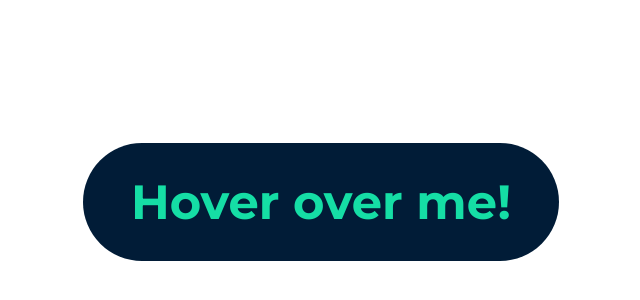
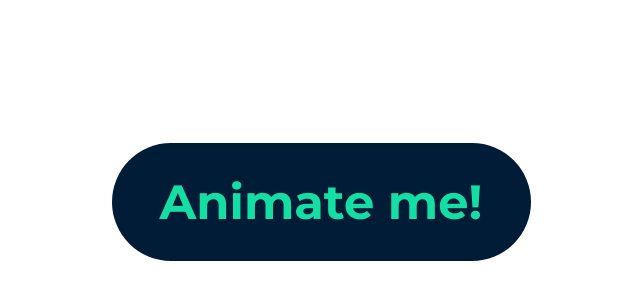
Before and after one commit to atoulmet/css-animations-all, a website: page index.html in a window 1280 px wide. Shown: the part 198-498 px from the top of the page, without its empty margins (319-959 px from the left). Drawn offline with Linux system fonts and the light colour scheme.

Commit message:
pt01ch02_exercise

```diff
--- a/index.html
+++ b/index.html
@@ -6,12 +6,12 @@
     <meta http-equiv="X-UA-Compatible" content="ie=edge">
     <link href="https://fonts.googleapis.com/css?family=Montserrat:700" rel="stylesheet">
     <link rel="stylesheet" href="/public/css/style.css">
-    <title>Animation Template</title>
+    <title>CSS Transitions</title>
 </head>
 <body>
     <div class="container">
          <div class="btn">
-             Hover over me!
+             Animate me!
          </div>
     </div>
 </body>
--- a/sass/lesson/_transitions.scss
+++ b/sass/lesson/_transitions.scss
@@ -4,10 +4,8 @@
     cursor: pointer;
     padding: 1.85rem 3rem;
     border-radius: 10rem;
-    // transition-property: transform;
-    // transition-duration: 350ms;
-    transition: transform 350ms;
+    // add a transition to animate the property you've added
     &:hover {
-        transform: scale(1.13);
+        // add a property to animate
     }
 }
--- a/sass/setup/_base.scss
+++ b/sass/setup/_base.scss
@@ -1,4 +1,3 @@
-
 *,
 *::after,
 *::before {
```
Also changed, not shown: public/css/style.css.
